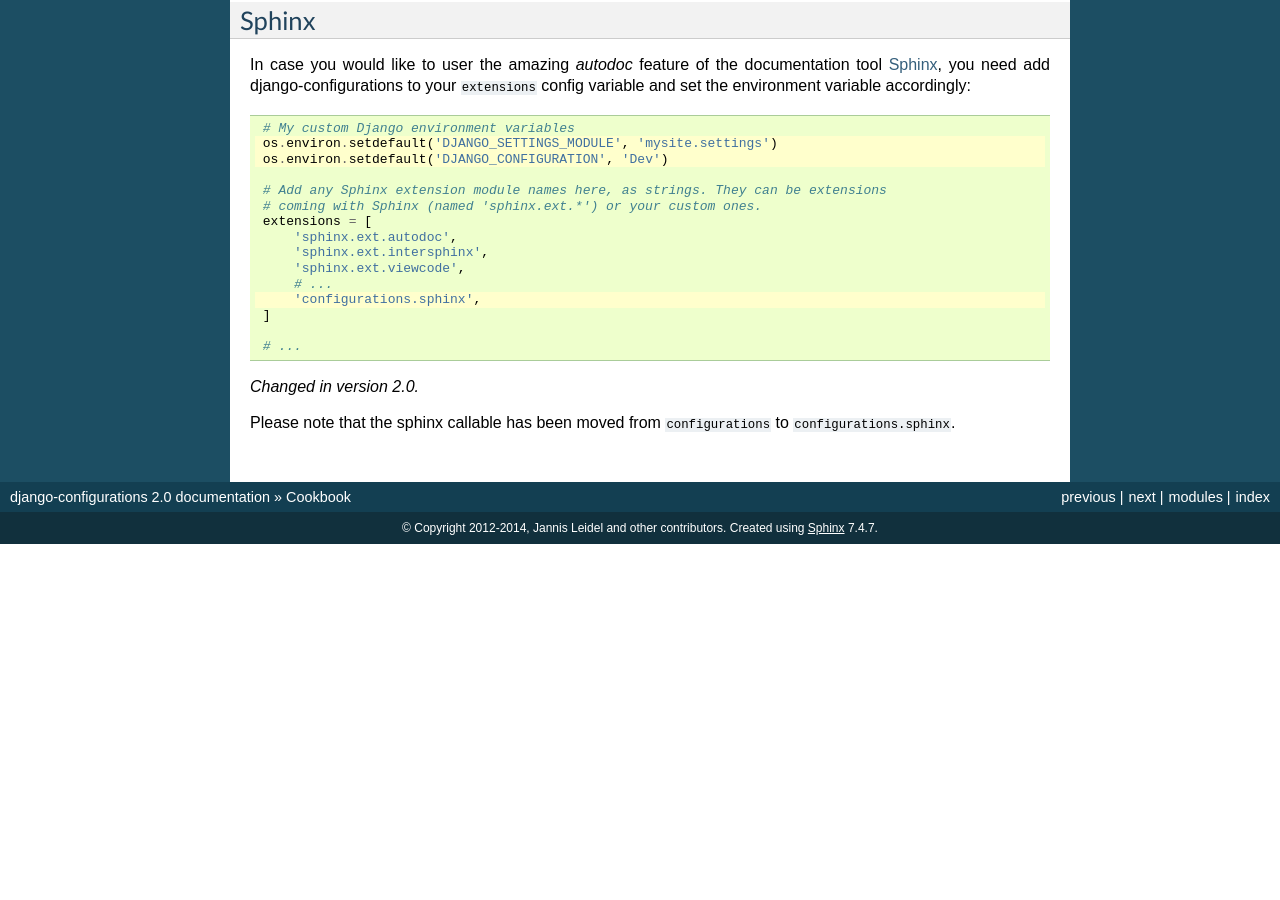
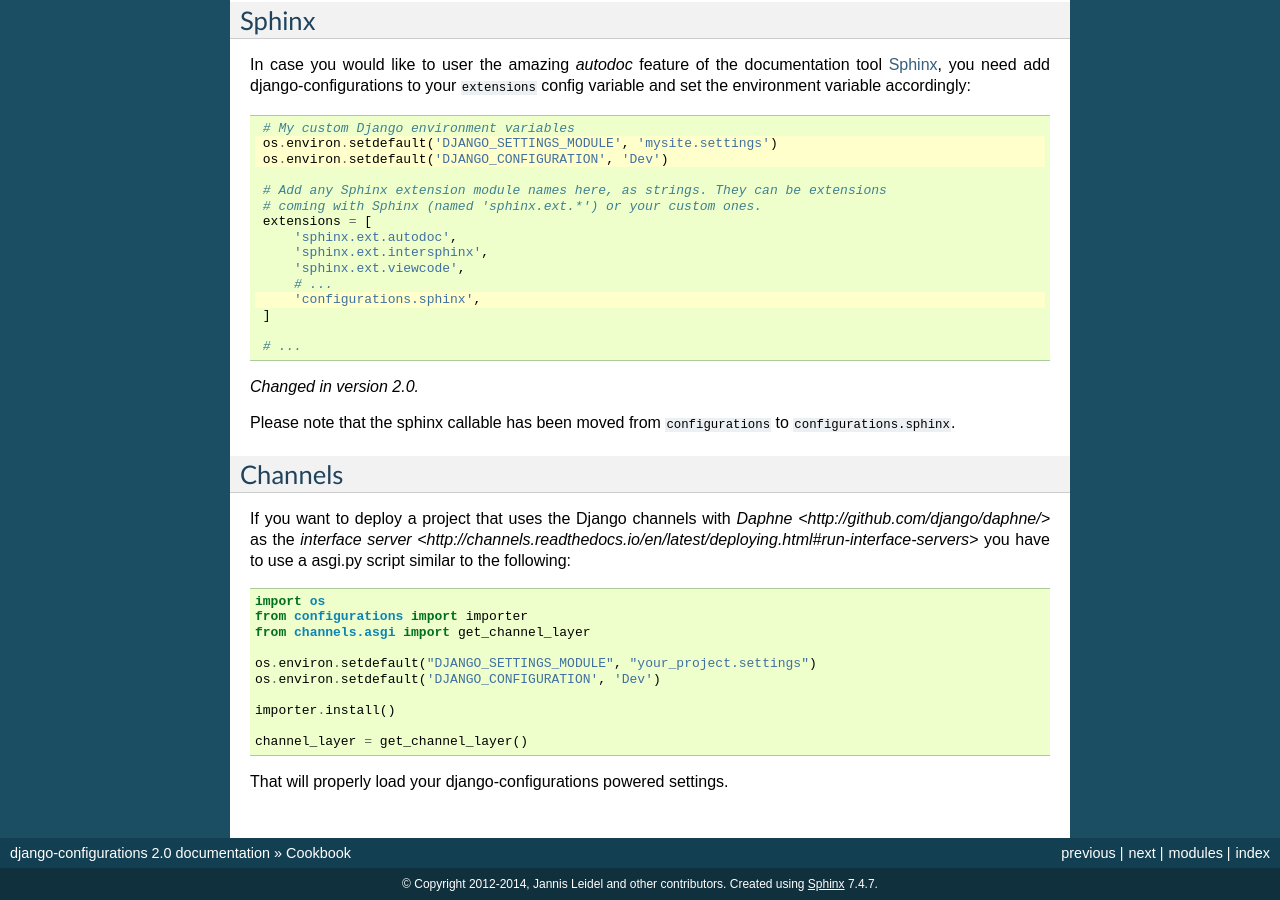
Before and after one commit to jazzband/django-configurations, a Sphinx documentation site: the page built from docs/cookbook.rst, in a window 1280 px wide and 900 px high, scrolled down 3129 px. Built offline with Sphinx 7.4.7, drawn with Linux system fonts in a browser that asks for light colours; before the commit the page ends 3673 px from its top, so only the background shows below that.

Commit message:
doc: mention how to configure Daphne (channels interface server)
Closes https://github.com/jazzband/django-configurations/pull/164.

```diff
--- a/docs/cookbook.rst
+++ b/docs/cookbook.rst
@@ -252,3 +252,27 @@
 
 Please note that the sphinx callable has been moved from ``configurations`` to
 ``configurations.sphinx``.
+
+
+Channels
+--------
+
+If you want to deploy a project that uses the Django channels with
+`Daphne <http://github.com/django/daphne/>` as the
+`interface server <http://channels.readthedocs.io/en/latest/deploying.html#run-interface-servers>`
+you have to use a asgi.py script similar to the following:
+
+.. code-block:: python
+
+    import os
+    from configurations import importer
+    from channels.asgi import get_channel_layer
+
+    os.environ.setdefault("DJANGO_SETTINGS_MODULE", "your_project.settings")
+    os.environ.setdefault('DJANGO_CONFIGURATION', 'Dev')
+
+    importer.install()
+
+    channel_layer = get_channel_layer()
+
+That will properly load your django-configurations powered settings.
```
